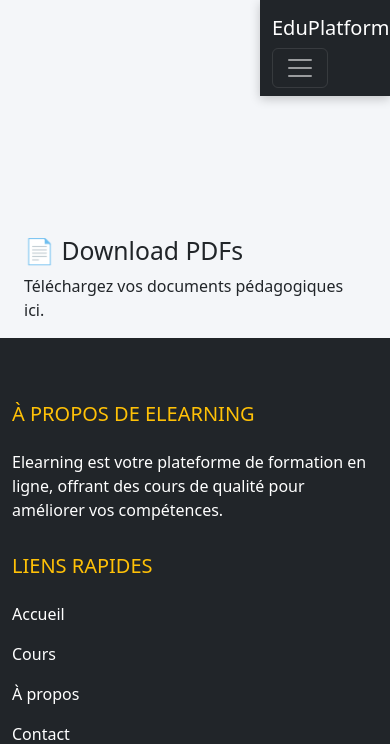
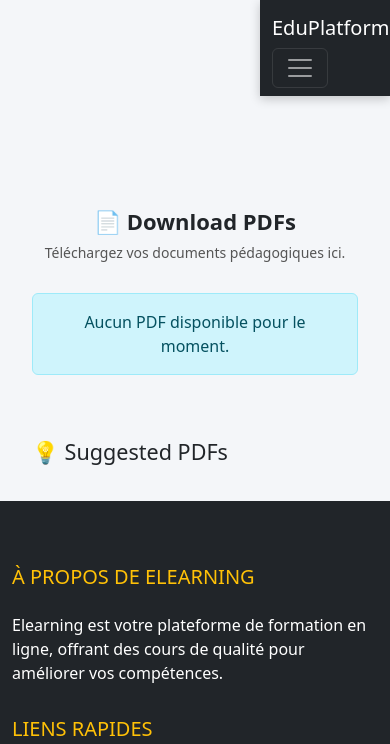
Before and after one commit to Kenley88/elearning_site, a Django app: page /resources/download-pdfs/ in a window 390 px wide. Shown: the top 744 px of the page. Run offline with Django 5.2, Linux system fonts and the light colour scheme.

Commit message:
Update download_pdfs.html

```diff
--- a/courses/templates/download_pdfs.html
+++ b/courses/templates/download_pdfs.html
@@ -1,7 +1,122 @@
 {% extends 'base.html' %}
+
 {% block content %}
-<div class="container mt-5">
-    <h2>📄 Download PDFs</h2>
-    <p>Téléchargez vos documents pédagogiques ici.</p>
-</div>
+<style>
+/* Wrapper principal pour alignement proche du dashboard */
+.page-wrapper {
+    max-width: 1100px;
+    margin: 0 auto;
+    padding: 20px;
+}
+
+/* Header */
+.header {
+    text-align: center;
+    margin-bottom: 30px;
+}
+
+.header h2 {
+    font-size: 28px;
+    font-weight: bold;
+}
+
+.header p {
+    color: #555;
+    font-size: 14px;
+}
+
+/* PDF Cards */
+.card-pdf {
+    background-color: #fff;
+    border-radius: 15px;
+    box-shadow: 0px 5px 15px rgba(0,0,0,0.1);
+    padding: 20px;
+    margin-bottom: 20px;
+    transition: 0.3s;
+    text-align: center;
+}
+
+.card-pdf:hover {
+    transform: translateY(-5px);
+}
+
+.card-pdf h5 {
+    font-size: 16px;
+    margin-bottom: 10px;
+}
+
+.card-pdf a {
+    text-decoration: none;
+    color: white;
+}
+
+.btn-pdf {
+    background-color: #007bff;
+    border: none;
+    border-radius: 8px;
+    padding: 10px 15px;
+    font-size: 14px;
+    margin-top: 10px;
+}
+
+.btn-pdf:hover {
+    background-color: #0056b3;
+}
+
+/* Responsive */
+@media (max-width: 992px){
+    .card-pdf { padding: 15px; }
+    .btn-pdf { font-size: 13px; padding: 8px; }
+}
+
+@media (max-width: 768px){
+    .card-pdf { padding: 12px; }
+    .btn-pdf { font-size: 12px; padding: 6px; }
+}
+
+@media (max-width: 576px){
+    .header h2 { font-size: 22px; }
+}
+</style>
+
+<div class="page-wrapper">
+
+    <!-- Header -->
+    <div class="header">
+        <h2>📄 Download PDFs</h2>
+        <p>Téléchargez vos documents pédagogiques ici.</p>
+    </div>
+
+    <!-- PDF List -->
+    <div class="row">
+        {% for pdf in pdf_files %}
+        <div class="col-md-4 col-sm-6 mb-4">
+            <div class="card-pdf">
+                <h5>{{ pdf.title }}</h5>
+                <p>{{ pdf.description|truncatewords:15 }}</p>
+                <a href="{{ pdf.file.url }}" target="_blank" class="btn btn-pdf w-100">Download PDF</a>
+            </div>
+        </div>
+        {% empty %}
+        <div class="col-12">
+            <div class="alert alert-info text-center">Aucun PDF disponible pour le moment.</div>
+        </div>
+        {% endfor %}
+    </div>
+
+    <!-- Suggested PDFs -->
+    <h4 class="mt-5 mb-3">💡 Suggested PDFs</h4>
+    <div class="row">
+        {% for pdf in suggested_pdfs %}
+        <div class="col-md-3 col-sm-6 mb-4">
+            <div class="card-pdf">
+                <h5>{{ pdf.title }}</h5>
+                <p>{{ pdf.description|truncatewords:10 }}</p>
+                <a href="{{ pdf.file.url }}" target="_blank" class="btn btn-pdf w-100">Download</a>
+            </div>
+        </div>
+        {% endfor %}
+    </div>
+
+</div> <!-- page-wrapper -->
 {% endblock %}
```
